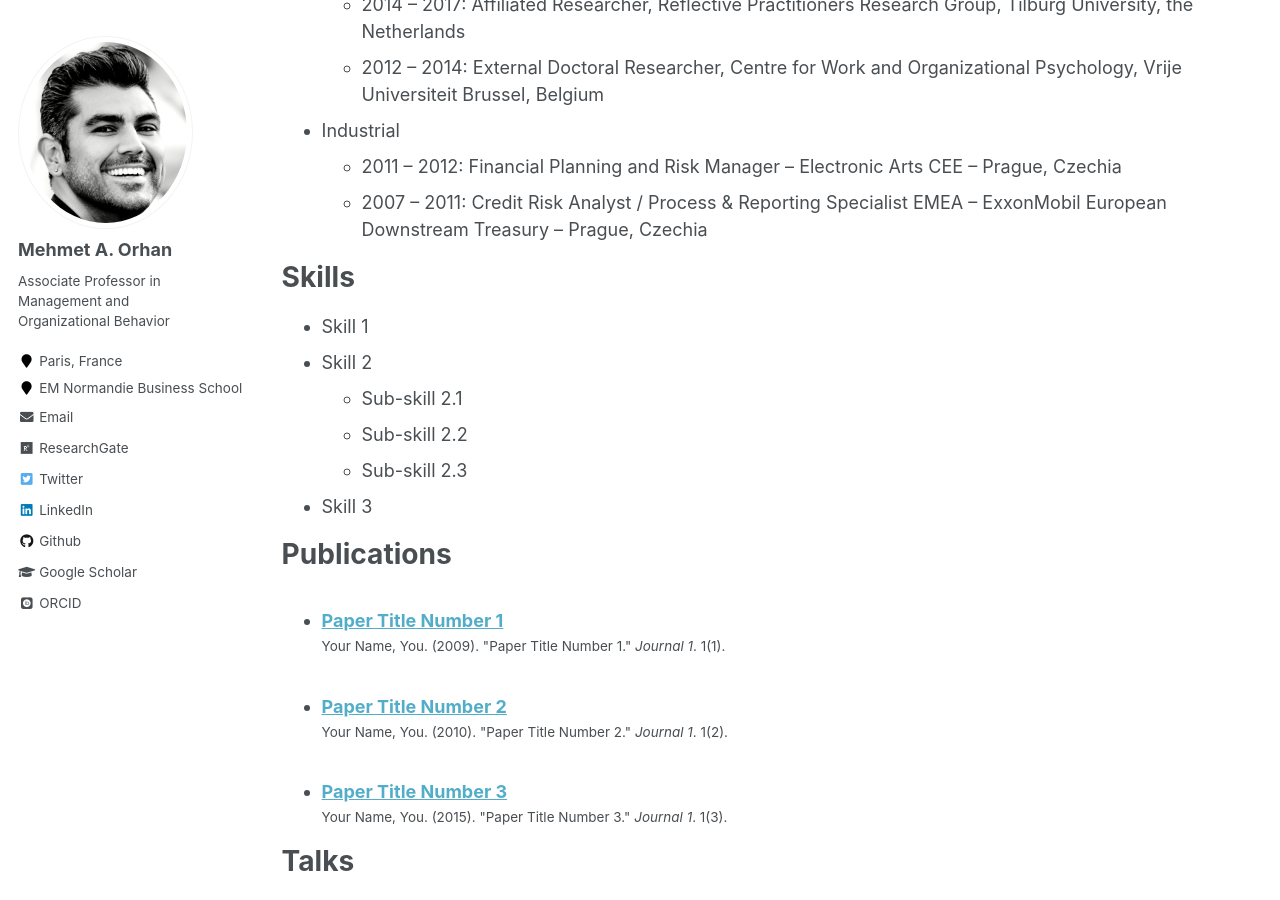
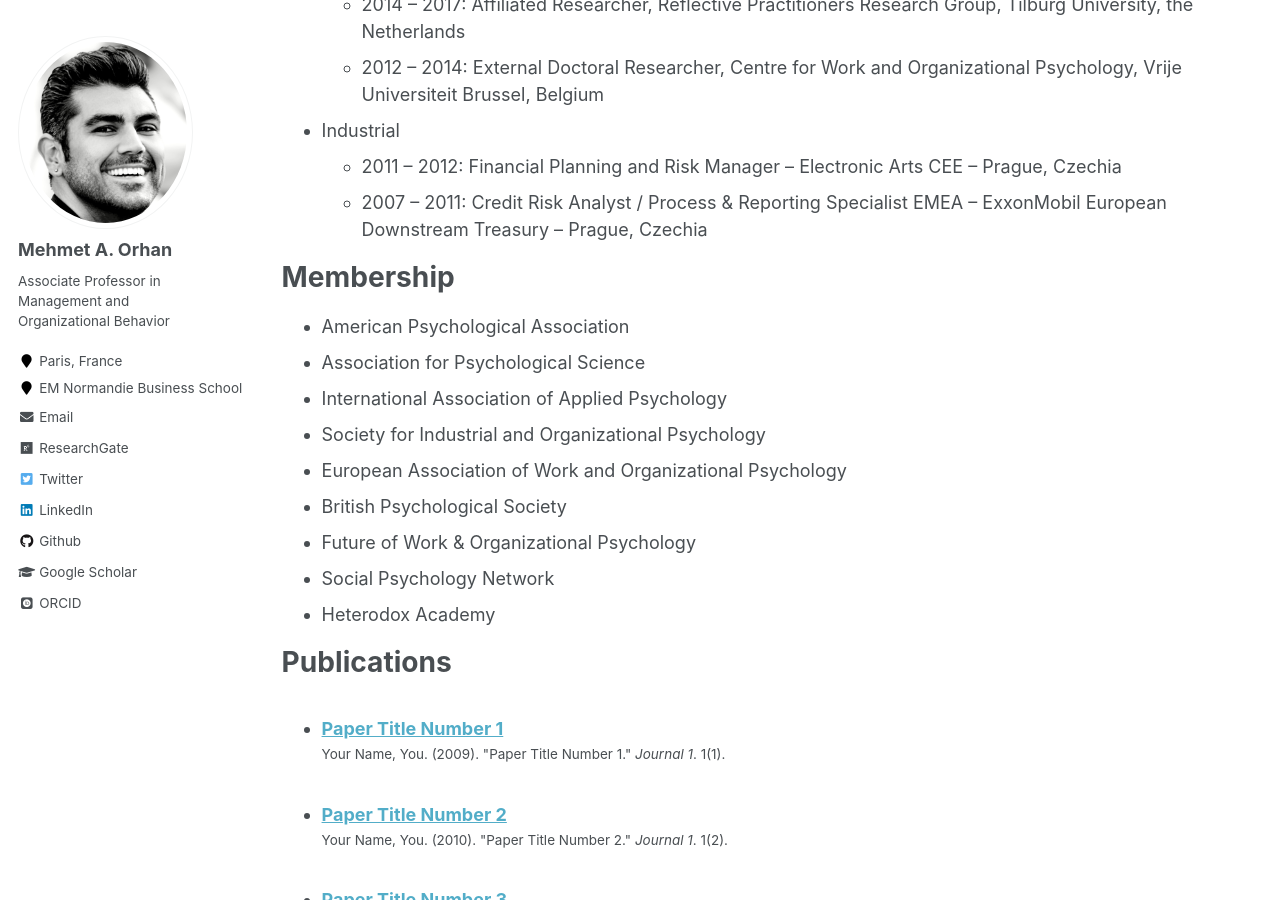
Before and after one commit to maorhan/maorhan.github.io, a Jekyll site: the page built from _pages/cv.md, in a window 1280 px wide and 900 px high, scrolled down 741 px. Built offline with Jekyll 4.4.1, drawn with Linux system fonts in a browser that asks for light colours; some web fonts are replaced.

Commit message:
Update cv.md

```diff
--- a/_pages/cv.md
+++ b/_pages/cv.md
@@ -33,14 +33,17 @@ Work experience
   * 2011 – 2012: Financial Planning and Risk Manager – Electronic Arts CEE – Prague, Czechia
   * 2007 – 2011: Credit Risk Analyst / Process & Reporting Specialist EMEA – ExxonMobil European Downstream Treasury – Prague, Czechia
 
-Skills
+Membership
 ======
-* Skill 1
-* Skill 2
-  * Sub-skill 2.1
-  * Sub-skill 2.2
-  * Sub-skill 2.3
-* Skill 3
+* American Psychological Association
+* Association for Psychological Science
+* International Association of Applied Psychology
+* Society for Industrial and Organizational Psychology
+* European Association of Work and Organizational Psychology
+* British Psychological Society
+* Future of Work & Organizational Psychology
+* Social Psychology Network
+* Heterodox Academy
 
 Publications
 ======
@@ -63,3 +66,4 @@ Teaching
 Service and leadership
 ======
 * Senior Editor, [Career Development International](https://www.emeraldgrouppublishing.com/journal/cdi)
+* Ad-hoc Reviewer for
```
